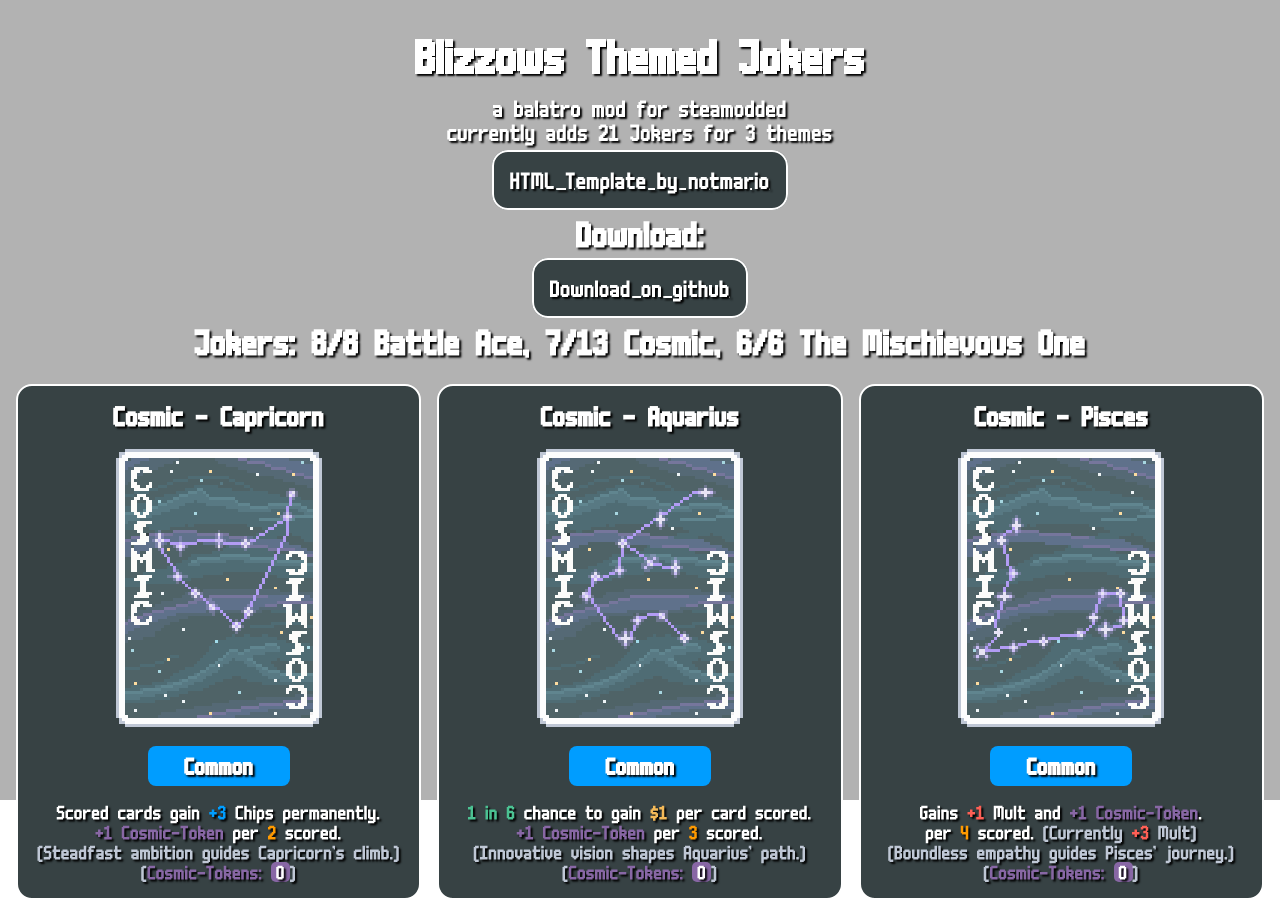
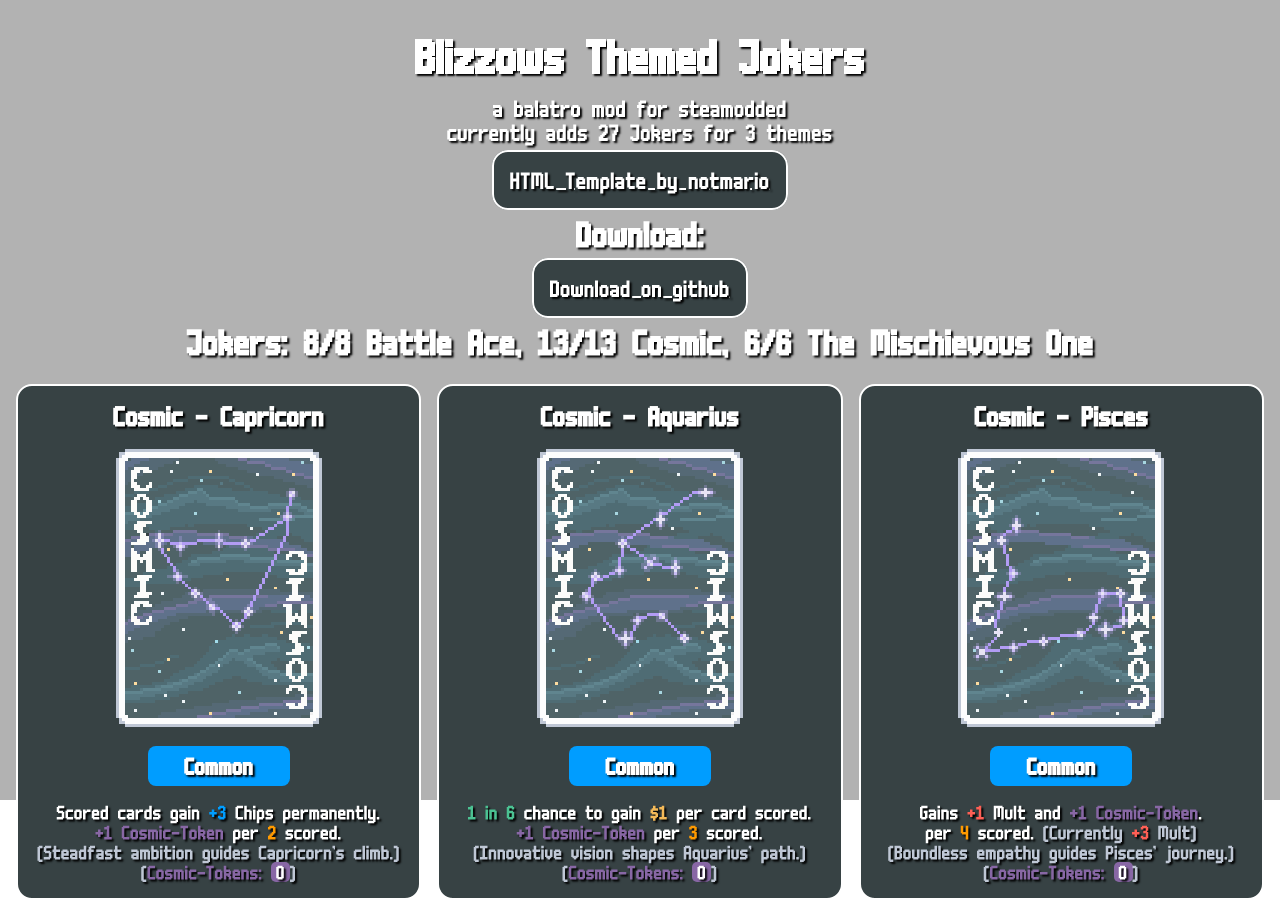
Before and after one commit to BlizzowX/BlizzowX.github.io, a plain HTML site: page index.html in a window 1280 px wide. Shown: the top 898 px of the page. Drawn offline with Linux system fonts and the light colour scheme; a script that the page names is missing.

Commit message:
Update index.html

```diff
--- a/index.html
+++ b/index.html
@@ -88,7 +88,7 @@
     <h1>Blizzows Themed Jokers</h1>
     <p>
       a balatro mod for steamodded <br/>
-      currently adds 21 Jokers for 3 themes
+      currently adds 27 Jokers for 3 themes
     </p>
     <br>
     <p>
@@ -100,7 +100,7 @@
     <a href="https://github.com/BlizzowX/Balatro---Themed-Jokers/releases/latest" id="download">Download on github</a>
     <br>
     <br>
-    <h2>Jokers: 8/8 Battle Ace, 7/13 Cosmic, 6/6 The Mischievous One</h2>
+    <h2>Jokers: 8/8 Battle Ace, 13/13 Cosmic, 6/6 The Mischievous One</h2>
     <br>
     <div class="jokers">
     </div>
```
